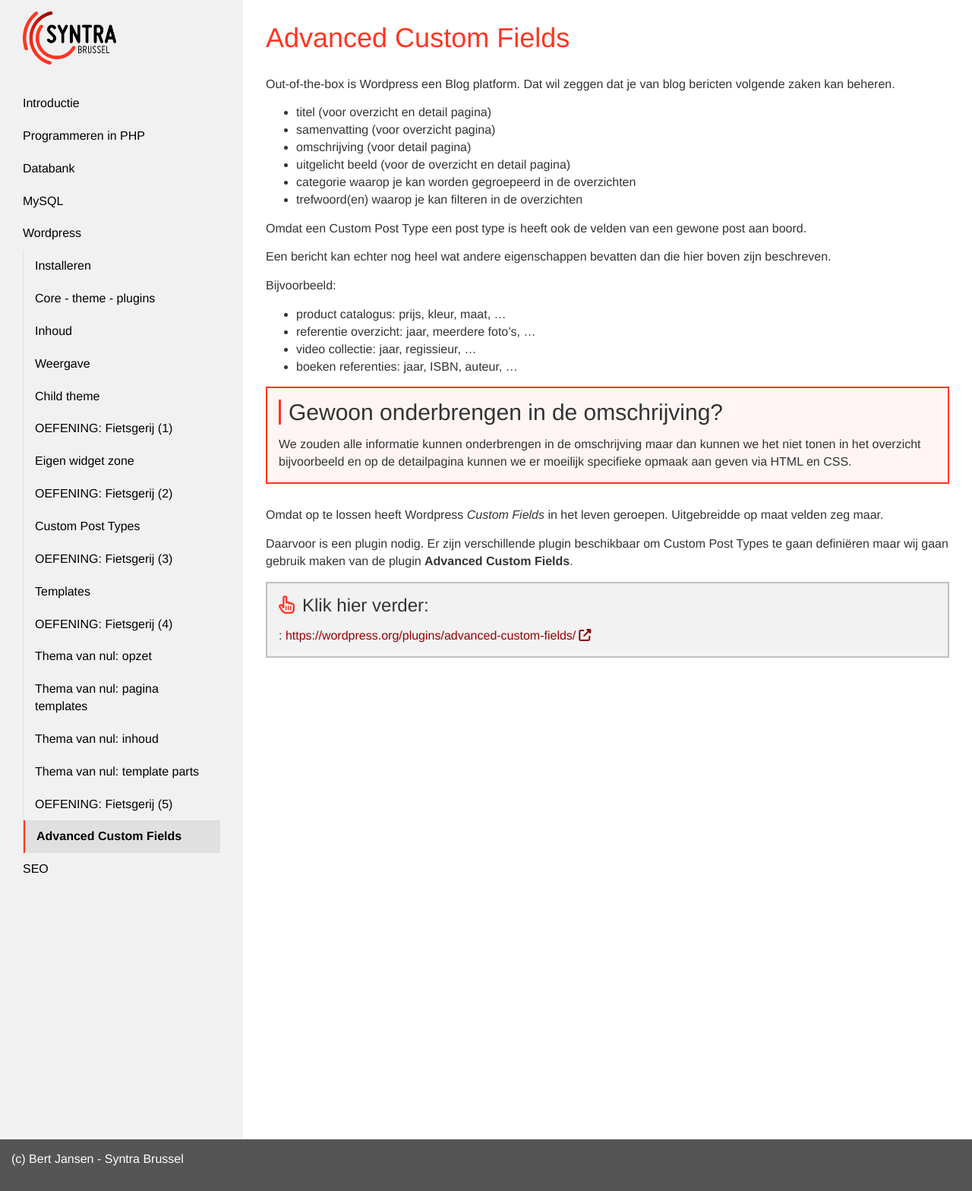
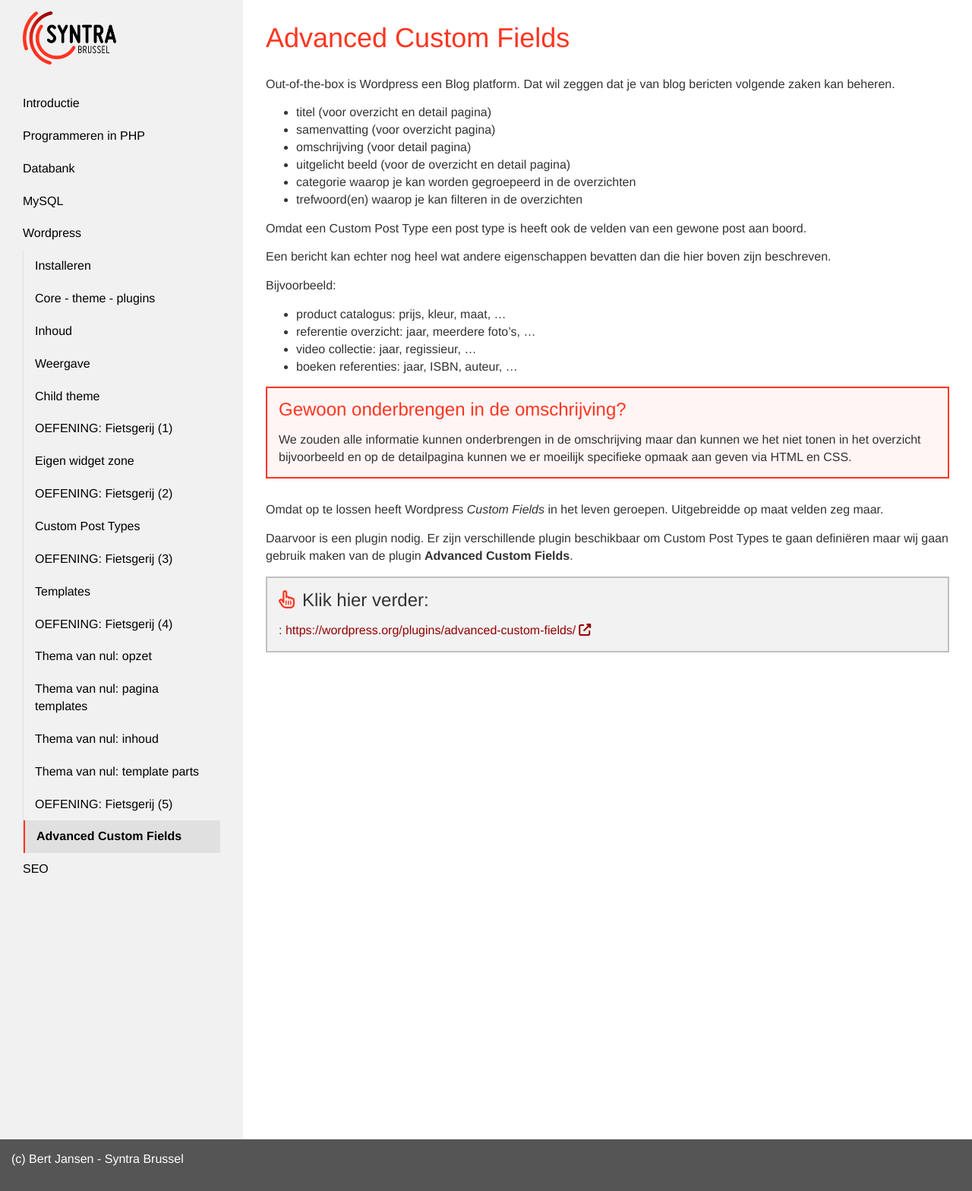
Before and after one commit to Syntra-Brussel/dynamische-webtechnieken, a Jekyll site: the page built from wordpress/acf.md, in a window 1280 px wide. Shown: the whole page at 76% size. Built offline with Jekyll 4.4.1, drawn with Linux system fonts in a browser that asks for light colours; nearby versions of some CDN libraries; a script that is not in the unit is left out.

Commit message:
Update acf.md

```diff
--- a/wordpress/acf.md
+++ b/wordpress/acf.md
@@ -27,7 +27,7 @@
 
 <div class="highlight">
 
-<h2>Gewoon onderbrengen in de omschrijving?</h2>
+<h3>Gewoon onderbrengen in de omschrijving?</h3>
 
 <p>We zouden alle informatie kunnen onderbrengen in de omschrijving maar dan kunnen we het niet tonen in het overzicht bijvoorbeeld en op de detailpagina kunnen we er moeilijk specifieke opmaak aan geven via HTML en CSS.</p>
 </div>
```
